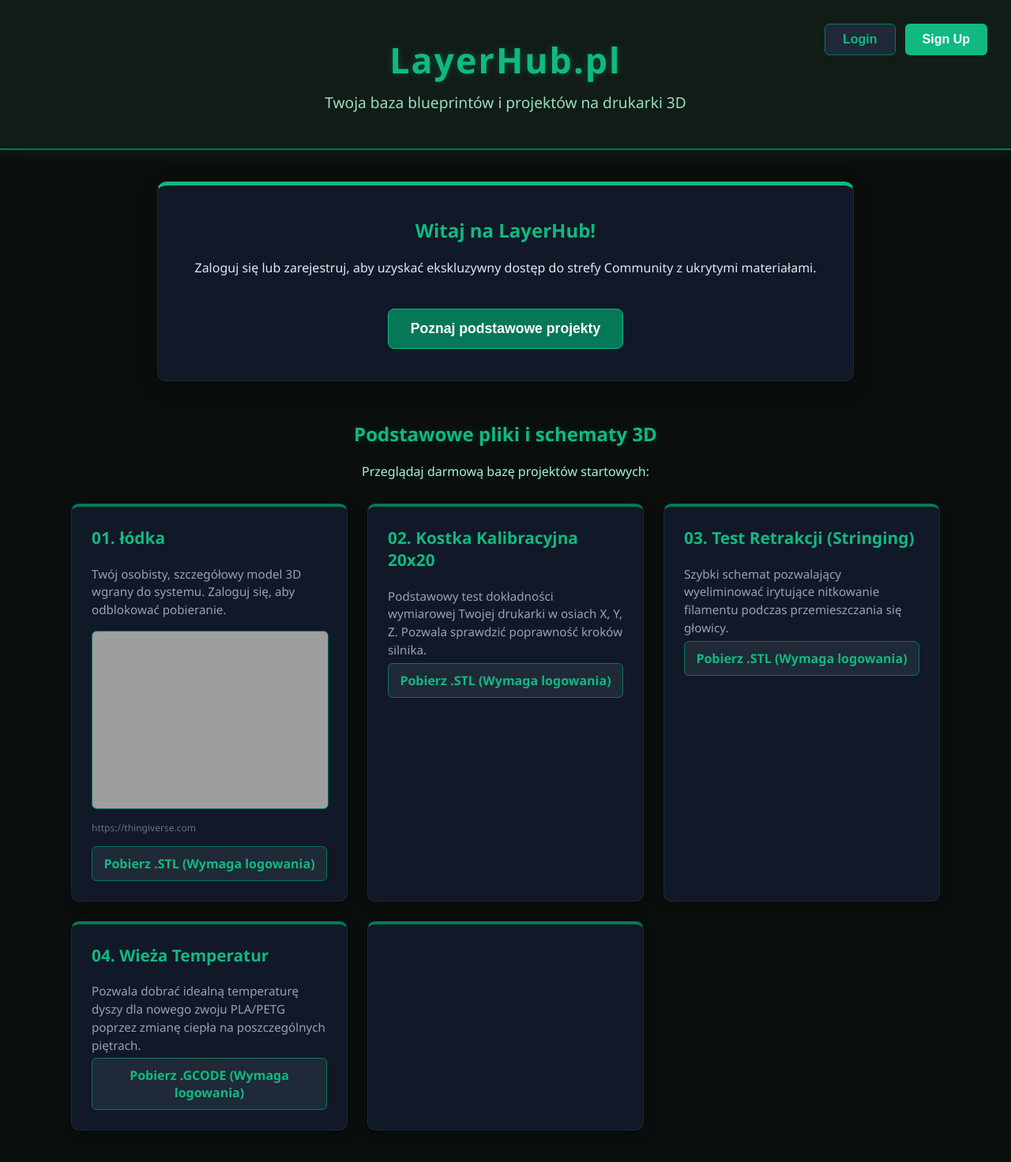
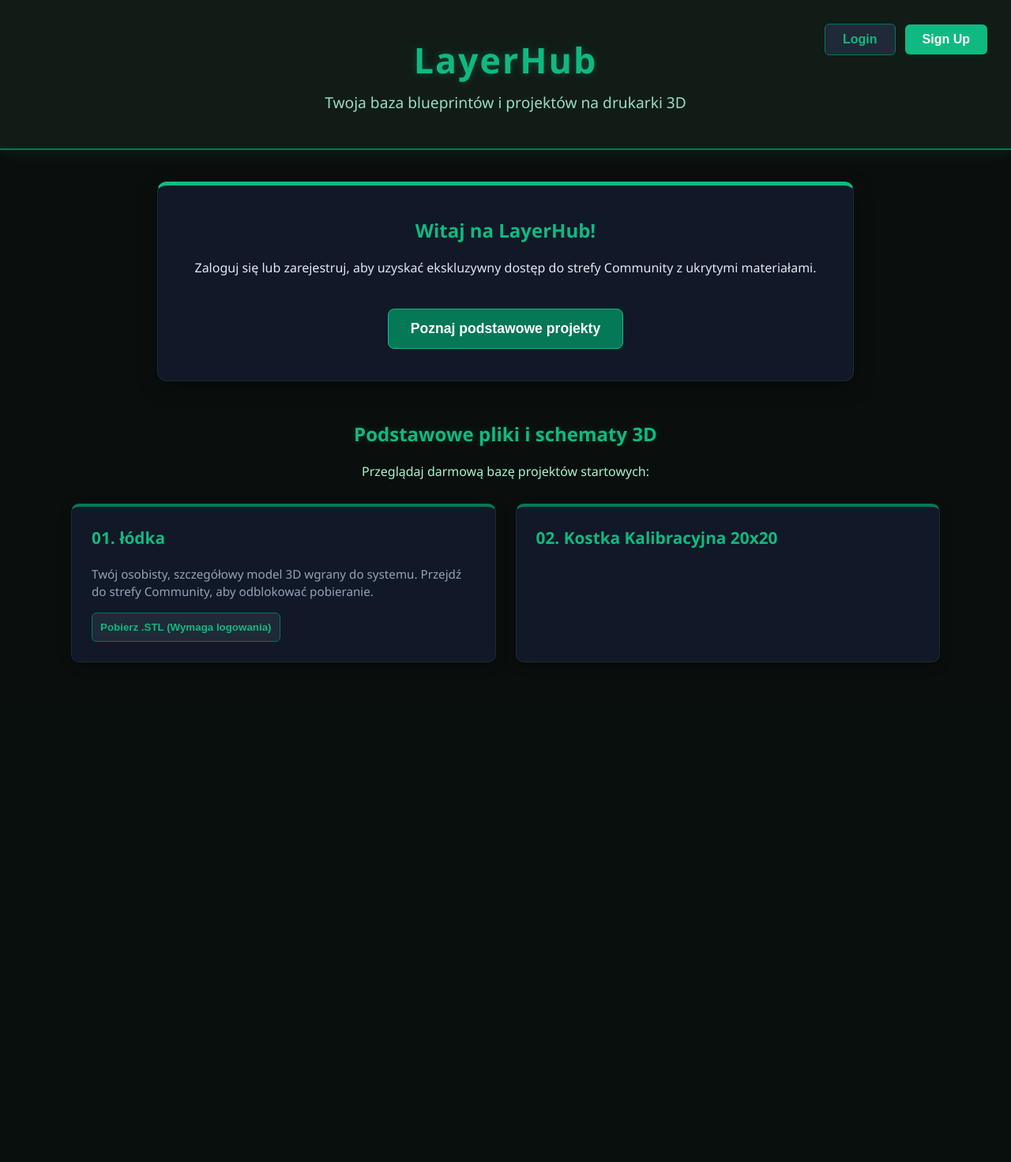
Before and after one commit to slayereqgaming-gif/layerhub, a Flask app: page / in a window 1280 px wide. Shown: the whole page at 79% size. After the commit the page ends 839 px from the top, so only its background shows below. Run offline with Flask 3, Linux system fonts and the light colour scheme; grey boxes are pictures that could not be loaded.

Commit message:
Update index.html

```diff
--- a/templates/index.html
+++ b/templates/index.html
@@ -3,7 +3,7 @@
 <head>
     <meta charset="UTF-8">
     <meta name="viewport" content="width=device-width, initial-scale=1.0">
-    <title>LayerHub.pl - Modele i Blueprinty 3D</title>
+    <title>LayerHub - Modele i Blueprinty 3D</title>
     <style>
         body {
             font-family: 'Segoe UI', Tahoma, Geneva, Verdana, sans-serif;
@@ -39,6 +39,11 @@
             right: 30px;
             display: flex;
             gap: 12px;
+            align-items: center;
+        }
+        .user-welcome {
+            color: #a7f3d0;
+            font-weight: bold;
         }
         .btn {
             border: none;
@@ -49,6 +54,7 @@
             cursor: pointer;
             transition: all 0.2s;
             color: white;
+            text-decoration: none;
         }
         .login-btn {
             background-color: #1f2937;
@@ -58,6 +64,8 @@
         .login-btn:hover { background-color: #047857; color: white; }
         .signup-btn { background-color: #10b981; }
         .signup-btn:hover { background-color: #059669; box-shadow: 0 0 12px rgba(16, 185, 129, 0.4); }
+        .logout-btn { background-color: #7f1d1d; border: 1px solid #b91c1c; color: #fca5a5; }
+        .logout-btn:hover { background-color: #b91c1c; color: white; }
 
         .container {
             max-width: 1100px;
@@ -139,21 +147,6 @@
             line-height: 1.5;
             margin-bottom: 5px;
         }
-        .project-card img {
-            display: block;
-            max-width: 100%;
-            height: auto;
-            border-radius: 6px;
-            margin: 15px 0;
-            border: 1px solid #047857;
-        }
-        .project-card span {
-            display: block;
-            font-size: 0.75em;
-            color: #64748b;
-            margin-bottom: 15px;
-            word-break: break-all;
-        }
         .download-btn {
             display: block;
             text-align: center;
@@ -166,11 +159,37 @@
             font-weight: bold;
             transition: all 0.2s;
             cursor: pointer;
+            margin-top: 15px;
         }
         .download-btn:hover {
             background-color: #10b981;
             color: white;
         }
+
+        /* NOWA SEKCJA ZARABIANIA */
+        .earn-box {
+            background-color: #111c17;
+            border: 1px solid #047857;
+            padding: 40px;
+            border-radius: 12px;
+            margin-top: 60px;
+            box-shadow: 0 8px 25px rgba(0,0,0,0.4);
+            border-top: 5px solid #10b981;
+        }
+        .earn-box h2 {
+            color: #10b981;
+            margin-top: 0;
+            font-size: 2em;
+        }
+        .earn-box p {
+            color: #a7f3d0;
+            max-width: 700px;
+            margin: 15px auto 25px auto;
+            font-size: 1.1em;
+            line-height: 1.6;
+        }
+
+        /* MODALE */
         .modal {
             display: none;
             position: fixed;
@@ -216,11 +235,17 @@
 <body>
 
     <header>
-        <h1>LayerHub.pl</h1>
+        <!-- POPRAWIONO: Zmiana z LayerHub.pl na LayerHub -->
+        <h1>LayerHub</h1>
         <p>Twoja baza blueprintów i projektów na drukarki 3D</p>
         <div class="auth-buttons">
-            <button class="btn login-btn" onclick="openModal('loginModal')">Login</button>
-            <button class="btn signup-btn" onclick="openModal('signUpModal')">Sign Up</button>
+            {% if current_user %}
+                <span class="user-welcome">Witaj, {{ current_user }}!</span>
+                <a href="/logout" class="btn logout-btn">Wyloguj</a>
+            {% else %}
+                <button class="btn login-btn" onclick="openModal('loginModal')">Login</button>
+                <button class="btn signup-btn" onclick="openModal('signUpModal')">Sign Up</button>
+            {% endif %}
         </div>
     </header>
 
@@ -231,42 +256,30 @@
 
         <div class="welcome-box">
             <h2 style="color: #10b981; margin-top: 0;">Witaj na LayerHub!</h2>
-            <p>Zaloguj się lub zarejestruj, aby uzyskać ekskluzywny dostęp do strefy Community z ukrytymi materiałami.</p>
-            <button class="explore-btn" onclick="document.getElementById('projekty').scrollIntoView({ behavior: 'smooth' })">Poznaj podstawowe projekty</button>
+            {% if current_user %}
+                <p>Jesteś zalogowany. Masz pełen dostęp do ukrytych materiałów strefy Community.</p>
+                <a href="/community" class="explore-btn">Wejdź do strefy Community →</a>
+            {% else %}
+                <p>Zaloguj się lub zarejestruj, aby uzyskać ekskluzywny dostęp do strefy Community z ukrytymi materiałami.</p>
+                <button class="explore-btn" onclick="document.getElementById('projekty').scrollIntoView({ behavior: 'smooth' })">Poznaj podstawowe projekty</button>
+            {% endif %}
         </div>
 
         <h2 id="projekty" class="projects-heading">Podstawowe pliki i schematy 3D</h2>
         <p style="color: #a7f3d0; margin-bottom: 30px;">Przeglądaj darmową bazę projektów startowych:</p>
 
         <div class="projects-grid">
-            <!-- PROJEKT 1: ŁÓDKA ZE ZDJĘCIEM I LINKIEM -->
+            <!-- PROJEKT 1: ŁÓDKA -->
             <div class="project-card">
                 <h3>01. łódka</h3>
-                <p>Twój osobisty, szczegółowy model 3D wgrany do systemu. Zaloguj się, aby odblokować pobieranie.</p>
-
-                <!-- Prawdziwy, oczyszczony link do zdjęcia z Thingiverse -->
-                <img src="https://thingiverse.com" alt="Łódka">
-
-                <!-- Link małym drukiem -->
-                <span>https://thingiverse.com</span>
-
-                <div class="download-btn" onclick="openModal('loginModal')">Pobierz .STL (Wymaga logowania)</div>
+                <p>Twój osobisty, szczegółowy model 3D wgrany do systemu. Przejdź do strefy Community, aby odblokować pobieranie.</p>
+                {% if current_user %}
+                    <a href="/community" class="download-btn">Pobierz w strefy Community</a>
+                {% else %}
+                    <button class="download-btn" onclick="openModal('loginModal')">Pobierz .STL (Wymaga logowania)</button>
+                {% endif %}
             </div>
 
-            <!-- Reszta projektów startowych -->
+            <!-- PROJEKT 2: KOSTKA KALIBRACYJNA -->
             <div class="project-card">
                 <h3>02. Kostka Kalibracyjna 20x20</h3>
-                <p>Podstawowy test dokładności wymiarowej Twojej drukarki w osiach X, Y, Z. Pozwala sprawdzić poprawność kroków silnika.</p>
-                <div class="download-btn" onclick="openModal('loginModal')">Pobierz .STL (Wymaga logowania)</div>
-            </div>
-            <div class="project-card">
-                <h3>03. Test Retrakcji (Stringing)</h3>
-                <p>Szybki schemat pozwalający wyeliminować irytujące nitkowanie filamentu podczas przemieszczania się głowicy.</p>
-                <div class="download-btn" onclick="openModal('loginModal')">Pobierz .STL (Wymaga logowania)</div>
-            </div>
-            <div class="project-card">
-                <h3>04. Wieża Temperatur</h3>
-                <p>Pozwala dobrać idealną temperaturę dyszy dla nowego zwoju PLA/PETG poprzez zmianę ciepła na poszczególnych piętrach.</p>
-                <div class="download-btn" onclick="openModal('loginModal')">Pobierz .GCODE (Wymaga logowania)</div>
-            </div>
-            <div class="project-card">
```
